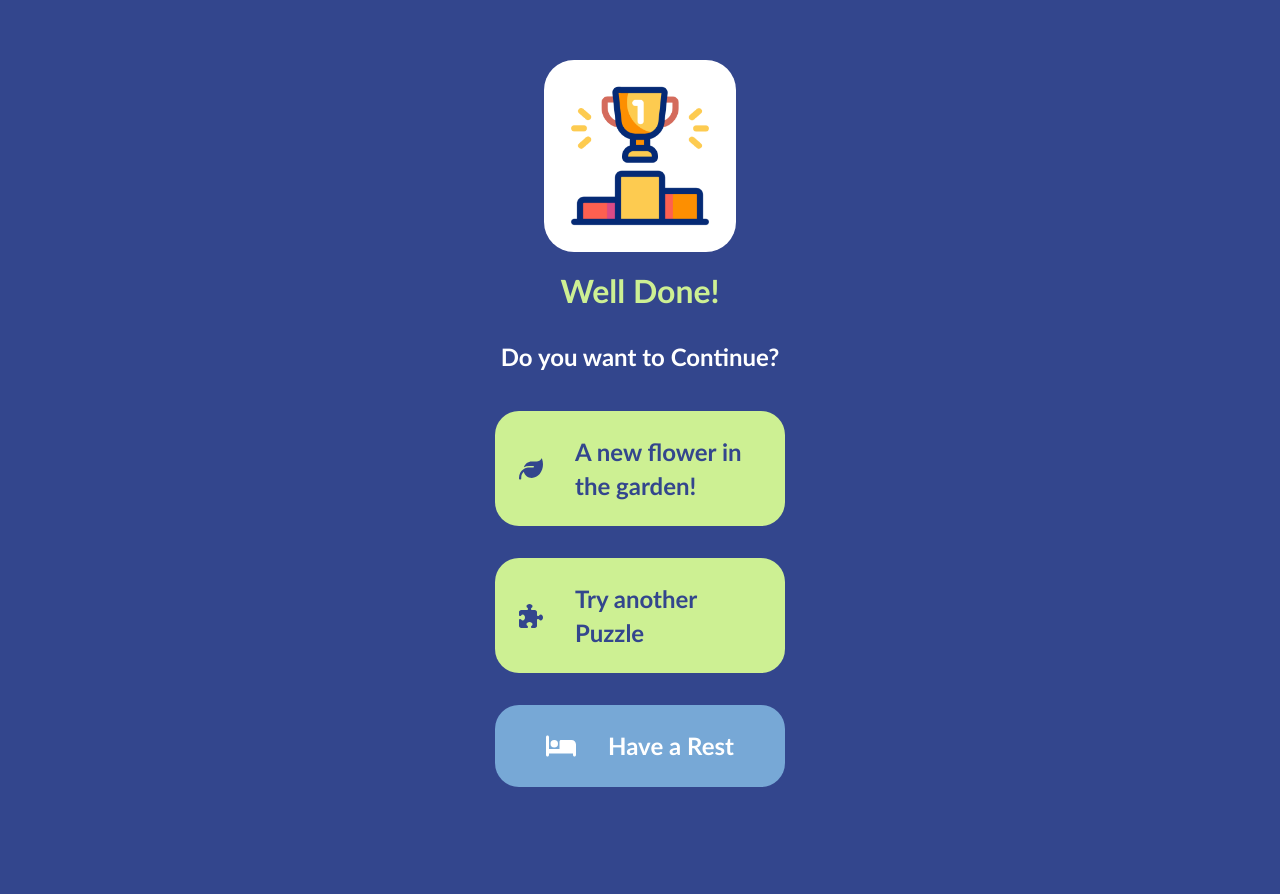
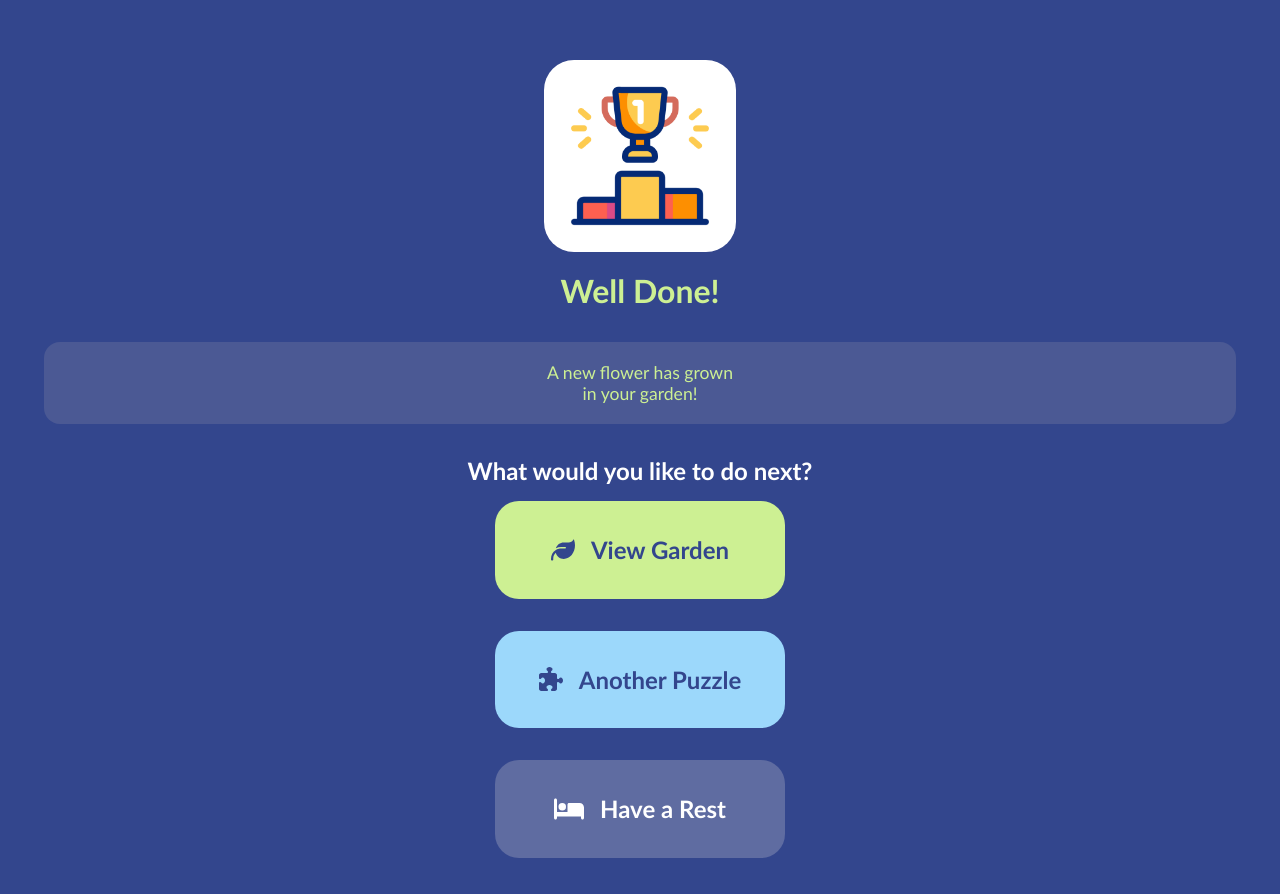
Before and after one commit to prifinkler/react-bright-mind, a React (Vite) app: page /feedback in a window 1280 px wide. Before the commit the page ends 823 px from the top, so only its background shows below. Built offline with nearby package versions, Linux system fonts and the light colour scheme.

Commit message:
refining css and fixing layouts

```diff
--- a/src/App.css
+++ b/src/App.css
@@ -1,5 +1,5 @@
 :root {
-  --cucumber: rgb(205, 240, 147);
+  --cucumber: #cdf093;
   --pastel-green: #97da81;
   --mid-blue: rgb(51, 70, 141);
   --acapulco-blue: #77a8d6;
@@ -15,7 +15,6 @@
 body {
   margin: 0;
   padding: 0;
-  overflow: hidden;
   font-family: Calibri, sans-serif;
   background: var(--mid-blue)
 }
--- a/src/components/ActivityPage.css
+++ b/src/components/ActivityPage.css
@@ -54,7 +54,7 @@
 .progress-header-title {
     color: var(--green-text);
     font-size: 18px;
-    font-weight: 500;
+    font-weight: 700;
     flex-grow: 1;
     text-align: center;
 }
@@ -73,7 +73,11 @@
 
 .activity-title > p {
     color: var(--white-text);
-    font-size: 1.5rem;
+    font-size: 1.3rem;
+}
+
+.activity-title h2 {
+  font-size: 2rem;
 }
 
 .activity-instruction-box {
--- a/src/components/ActivityPage.tsx
+++ b/src/components/ActivityPage.tsx
@@ -1,53 +1,49 @@
-import './ActivityPage.css';
-import {FontAwesomeIcon} from "@fortawesome/react-fontawesome";
-import {faLightbulb, faArrowLeft} from "@fortawesome/free-solid-svg-icons";
-import {Link} from "react-router-dom";
+import "./ActivityPage.css";
+import { FontAwesomeIcon } from "@fortawesome/react-fontawesome";
+import { faLightbulb, faArrowLeft } from "@fortawesome/free-solid-svg-icons";
+import { Link } from "react-router-dom";
 
 const ActivityPage = () => {
   return (
     <div className="activity-wrapper">
-
       <div className="activity-header">
         <Link to="/">
           <button className="activity-back-button">
-                    <FontAwesomeIcon icon={faArrowLeft}/>
+            <FontAwesomeIcon icon={faArrowLeft} />
           </button>
         </Link>
         <div className="progress-header-title">
-                    <h1>Today's Activity</h1>
+          <p>Today's Activity</p>
         </div>
       </div>
 
       <div className="activity-content">
-
         <div className="activity-title">
-                    <h2 className="activity-title-h2">Match the Flowers Grandma!</h2>
+          <h2 className="activity-title-h2">Match the Flowers! 🌺</h2>
           <p>Find pairs of matching flowers in the garden</p>
         </div>
 
         <div className="activity-instruction-box">
-                    <FontAwesomeIcon icon={faLightbulb} className="instruction-icon"/>
+          <FontAwesomeIcon icon={faLightbulb} className="instruction-icon" />
           <p>
-                        Tap on two cards to see if they match.
-                        Find all pairs to complete the garden!
+            Tap on two cards to see if they match. Find all pairs to complete
+            the garden!
           </p>
         </div>
 
         <div className="game-area">
           <div className="memory-grid">
-                        {Array(4).fill(null).map((_, index) => (
+            {Array(4)
+              .fill(null)
+              .map((_, index) => (
                 <div
                   key={index}
                   className="memory-card"
-                                onClick={() => !isComplete && handleComplete()}
-                            >
-                            </div>
+                  onClick={() => (window.location.pathname = "/feedback")}
+                ></div>
               ))}
           </div>
-
-
         </div>
-
       </div>
     </div>
   );
--- a/src/components/FeedbackPage.css
+++ b/src/components/FeedbackPage.css
@@ -1,20 +1,19 @@
-.winer-wrapper {
+.winner-wrapper {
   padding: 20px;
-  display: grid;
-  justify-items: center;
-  align-items: center;
   color: #fff;
+  text-align: center;
 }
 
 .celebration {
   text-align: center;
   margin-top: 40px;
   color: var(--cucumber);
-  margin-bottom: 2rem;
+  margin-bottom: 1.5rem;
 }
 
 .winer-wrapper h2 {
   margin-bottom: 1em;
+  text-align: center;
 }
 
 .trophy {
@@ -37,15 +36,15 @@
   display: flex;
   align-items: center;
   justify-content: center;
+  gap: 1rem;
   border: none;
   border-radius: 24px;
-  padding: 24px;
+  padding: 32px 24px;
   cursor: pointer;
   text-decoration: none;
   font-weight: bold;
   font-size: 1.5rem;
   line-height: 1.4;
-  gap: 2rem;
   width: 290px;
 }
 
@@ -58,3 +57,15 @@
   width: 60px;
   height: 60px;
 }
+
+.new-flower {
+  align-items: center;
+  background-color: #4b5994;
+  border-radius: 16px;
+  color: var(--cucumber);
+  font-size: 1.1rem;
+  gap: 16px;
+  padding: 20px;
+  margin: 32px 24px;
+  text-align: center;
+}
--- a/src/components/FeedbackPage.tsx
+++ b/src/components/FeedbackPage.tsx
@@ -10,30 +10,35 @@ import './FeedbackPage.css';
 
 function FeedbackPage() {
   return (
-    <div className="winer-wrapper">
+    <div className="winner-wrapper">
       <div className="celebration">
         <img className="trophy" src="/images/win.gif" />
         <h1>Well Done!</h1>
       </div>
-      <h2 style={{ display: "flex" }}>Do you want to Continue?</h2>
+
+      <div className="new-flower">
+        <a>A new flower has grown <br/> in your garden!</a>
+      </div>
+
+      <h2>What would you like to do next?</h2>
       <div className="action-button">
         <Link
           to="/garden"
           style={{ background: "var(--cucumber)", color: "var(--mid-blue)" }}
         >
           <FontAwesomeIcon icon={faLeaf} className="star-icon" />
-          A new flower in the garden!
+          View Garden
         </Link>
         <Link
           to="/activity"
-          style={{ background: "var(--cucumber)", color: "var(--mid-blue)" }}
+          style={{ background: "var(--clear-sky)", color: "var(--mid-blue)" }}
         >
           <FontAwesomeIcon icon={faPuzzlePiece} className="star-icon" />
-          Try another Puzzle
+          Another Puzzle
         </Link>
         <Link
           to="/"
-          style={{ background: "var(--acapulco-blue)", color: "white" }}
+          style={{ background: "#5f6ca1", color: "white" }}
         >
           <FontAwesomeIcon icon={faBed} className="star-icon" />
           Have a Rest
```
Also changed, not shown: src/components/Test.tsx (deleted, +0 -12 lines). Lines whose indentation alone changed are shown as unchanged.
